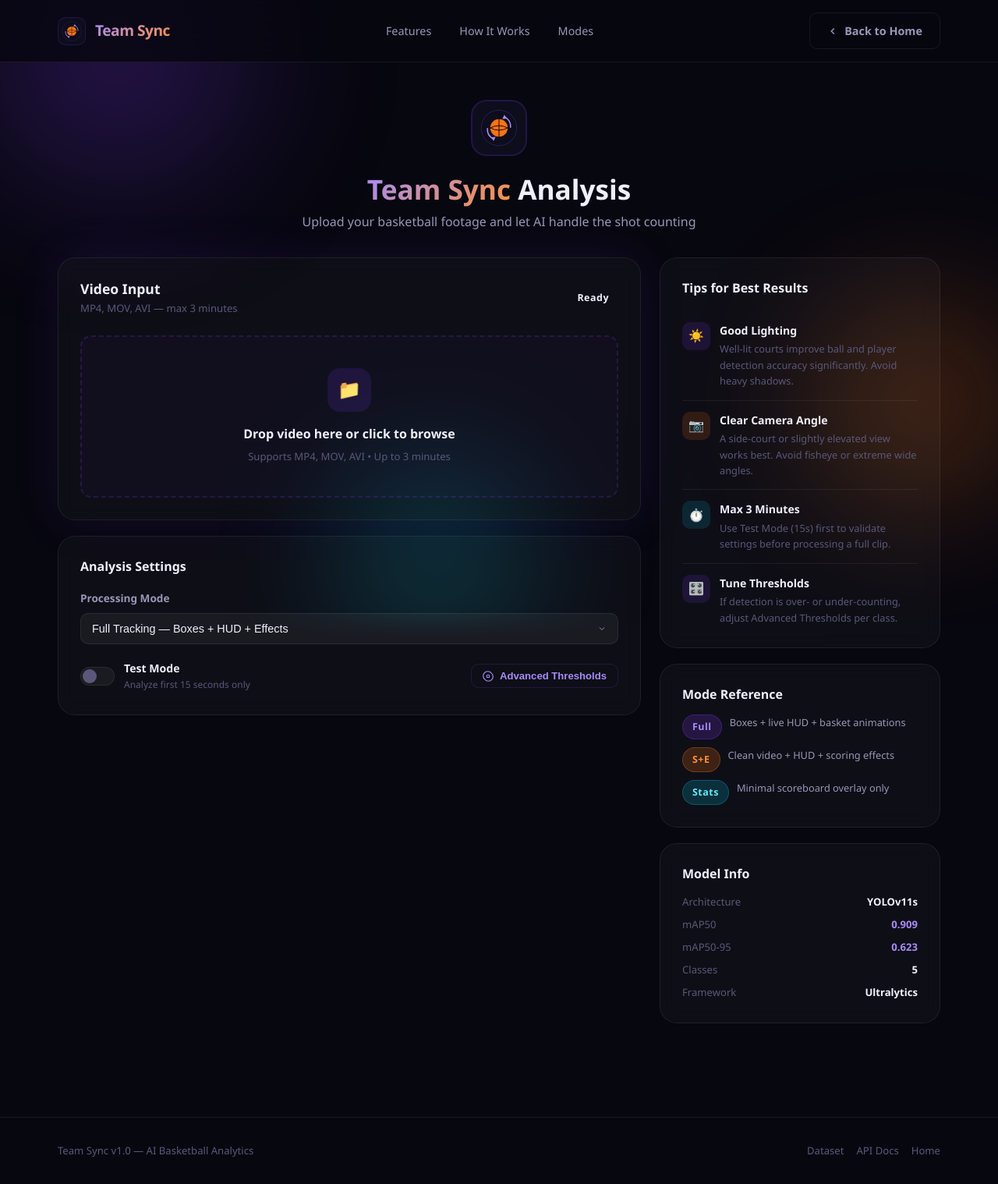
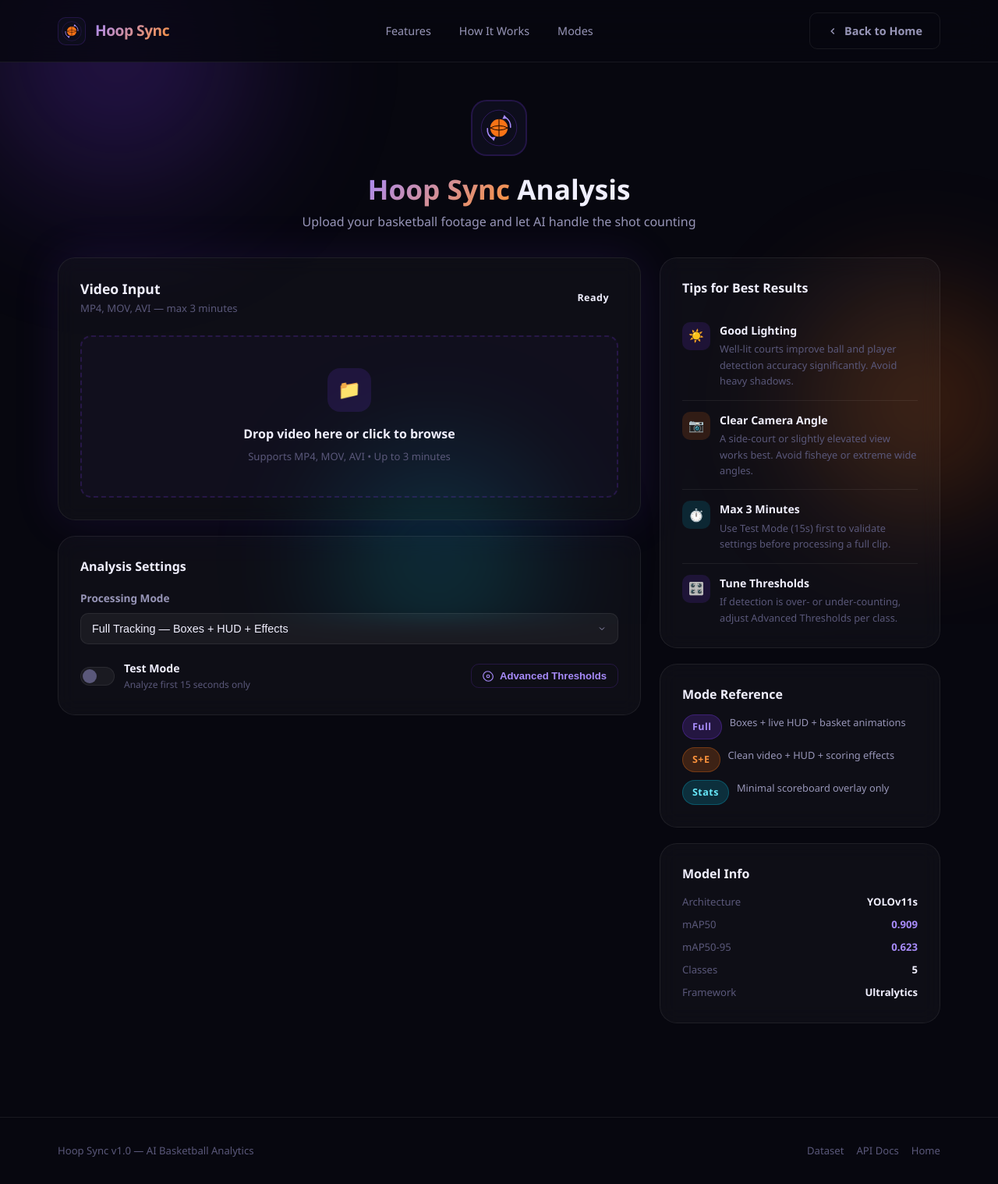
Before and after one commit to aaryan-athena/team_sync, a FastAPI app: page /app in a window 1280 px wide. Shown: the whole page at 78% size. Run offline with FastAPI, Linux system fonts and the light colour scheme; parts of the project's set-up code (start-up, migrations or seed data) failed here and were passed over.

Commit message:
Rename project references from "Team Sync" to "Hoop Sync" across styles, scripts, and HTML templates.

```diff
--- a/static/css/style.css
+++ b/static/css/style.css
@@ -1,4 +1,4 @@
-/* ===== TEAM SYNC – GLOBAL STYLES ===== */
+/* ===== HOOP SYNC – GLOBAL STYLES ===== */
 :root {
   --bg-primary:   #07070f;
   --bg-secondary: #0d0d1c;
--- a/static/js/app.js
+++ b/static/js/app.js
@@ -1,4 +1,4 @@
-/* ===== TEAM SYNC — APP LOGIC ===== */
+/* ===== HOOP SYNC — APP LOGIC ===== */
 
 const DEFAULT_THRESHOLDS = {
   0: 0.60, // Ball
@@ -181,7 +181,7 @@ function downloadVideo() {
   if (!state.fileId) return;
   const link = document.createElement('a');
   link.href = `/download/${state.fileId}`;
-  link.download = 'team_sync_analysis.mp4';
+  link.download = 'hoop_sync_analysis.mp4';
   link.click();
 }
 
--- a/templates/app.html
+++ b/templates/app.html
@@ -3,8 +3,8 @@
 <head>
   <meta charset="UTF-8" />
   <meta name="viewport" content="width=device-width, initial-scale=1.0" />
-  <title>Team Sync – Analyze Video</title>
-  <meta name="description" content="Upload your basketball footage and let Team Sync AI analyze shots, baskets, and shooting accuracy." />
+  <title>Hoop Sync – Analyze Video</title>
+  <meta name="description" content="Upload your basketball footage and let Hoop Sync AI analyze shots, baskets, and shooting accuracy." />
   <link rel="icon" href="/static/images/logo.svg" />
   <link rel="stylesheet" href="/static/css/style.css" />
 </head>
@@ -21,8 +21,8 @@
 <nav class="navbar">
   <div class="container nav-inner">
     <a href="/" class="nav-logo">
-      <img src="/static/images/logo.svg" alt="Team Sync" class="nav-logo-img" />
-      <span class="nav-logo-text gradient-text">Team Sync</span>
+      <img src="/static/images/logo.svg" alt="Hoop Sync" class="nav-logo-img" />
+      <span class="nav-logo-text gradient-text">Hoop Sync</span>
     </a>
     <ul class="nav-links">
       <li><a href="/#features">Features</a></li>
@@ -39,8 +39,8 @@
 <!-- ===== APP HEADER ===== -->
 <header class="app-header">
   <div class="container">
-    <img src="/static/images/logo.svg" alt="Team Sync" class="app-logo" />
-    <h1 class="app-title"><span class="gradient-text">Team Sync</span> Analysis</h1>
+    <img src="/static/images/logo.svg" alt="Hoop Sync" class="app-logo" />
+    <h1 class="app-title"><span class="gradient-text">Hoop Sync</span> Analysis</h1>
     <p class="app-subtitle">Upload your basketball footage and let AI handle the shot counting</p>
   </div>
 </header>
@@ -290,7 +290,7 @@
 <footer class="footer">
   <div class="container">
     <div style="display:flex;align-items:center;justify-content:space-between;flex-wrap:wrap;gap:12px;">
-      <span>Team Sync v1.0 &mdash; AI Basketball Analytics</span>
+      <span>Hoop Sync v1.0 &mdash; AI Basketball Analytics</span>
       <div style="display:flex;gap:16px;">
         <a href="https://roboflow.com" target="_blank" rel="noopener">Dataset</a>
         <a href="/docs" target="_blank">API Docs</a>
```
Also changed, not shown: templates/landing.html (+8 -8 lines).
